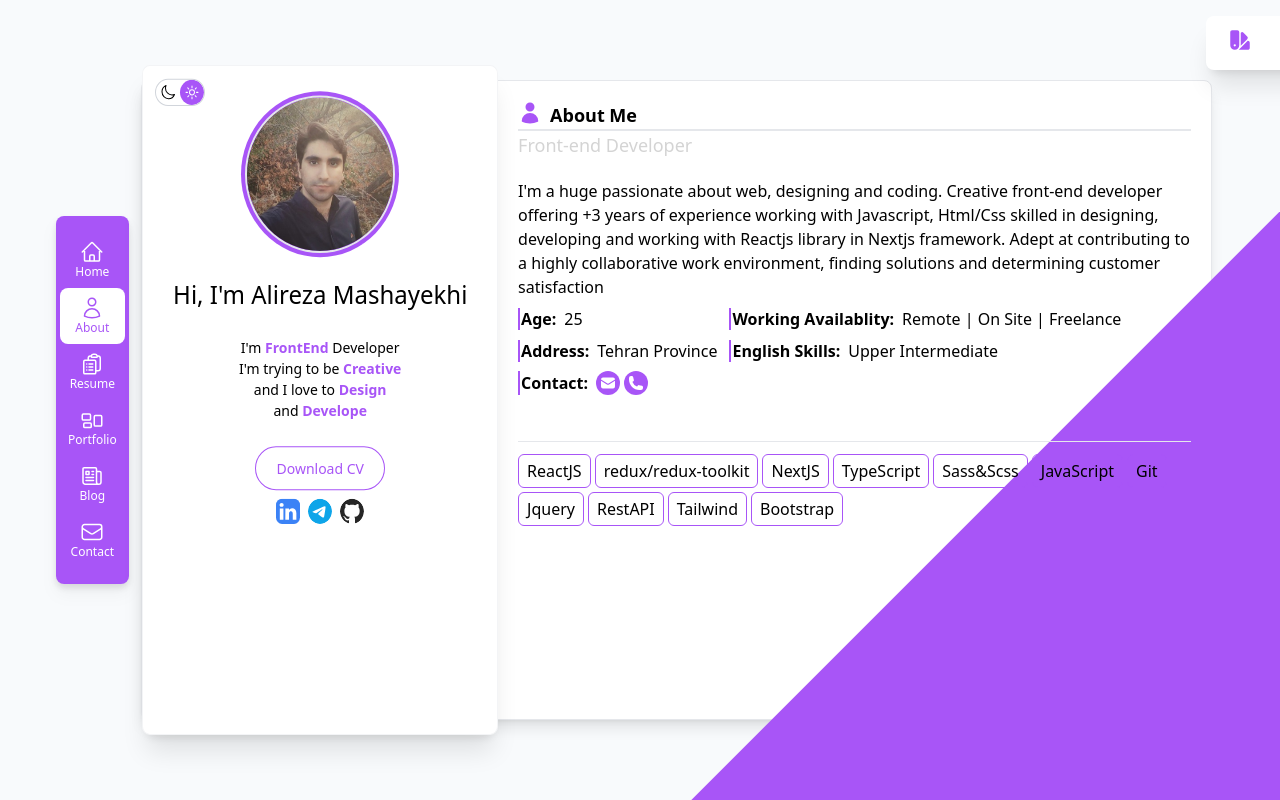
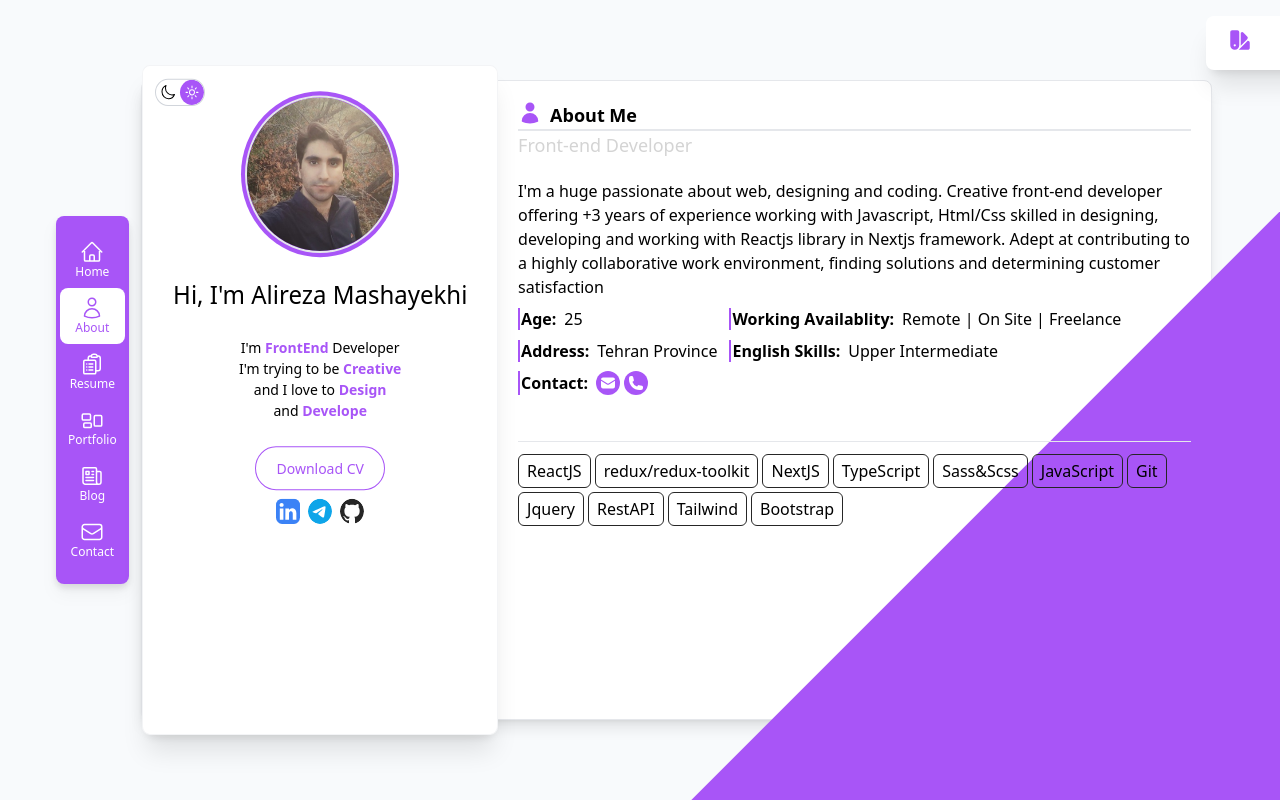
Before and after one commit to maalireza51/resume, a Next.js app: page /about in a window 1280 px wide. Built offline with nearby package versions, Linux system fonts and the light colour scheme.

Commit message:
about/keyword/border

```diff
--- a/pages/about/index.js
+++ b/pages/about/index.js
@@ -9,7 +9,9 @@ const index = () => {
           <h3 className="text-lg font-bold ml-2">About Me</h3>
         </div>
         <div className="mb-10">
-          <h3 className="text-lg font-thin mb-5 text-neutral-300">Front-end Developer</h3>
+          <h3 className="text-lg font-thin mb-5 text-neutral-300">
+            Front-end Developer
+          </h3>
           <p>
             I'm a huge passionate about web, designing and coding. Creative
             front-end developer offering +3 years of experience working with
@@ -22,11 +24,15 @@ const index = () => {
           <div className="flex flex-col md:flex-row flex-wrap mb-10">
             <div>
               <div className=" flex-1 mr-3 pt-2">
-                <span className="font-semibold mr-2 pl-px border-l-2 border-skin ">Age:</span>
+                <span className="font-semibold mr-2 pl-px border-l-2 border-skin ">
+                  Age:
+                </span>
                 25
               </div>
               <div className=" flex-1 mr-3 pt-2">
-                <span className="font-semibold mr-2 pl-px border-l-2 border-skin ">Address:</span>
+                <span className="font-semibold mr-2 pl-px border-l-2 border-skin ">
+                  Address:
+                </span>
                 <span className="whitespace-nowrap">Tehran Province</span>
               </div>
             </div>
@@ -66,37 +72,37 @@ const index = () => {
               </div>
             </div>
           </div>
-          <hr/>
+          <hr />
           <div className="flex flex-wrap gap-1 mt-3">
-            <span className="rounded-md border border-skin py-1 px-2">
+            <span className="rounded-md border border-neutral-800 dark:border-neutral-100 py-1 px-2">
               ReactJS
             </span>
-            <span className="rounded-md border border-skin py-1 px-2">
+            <span className="rounded-md border border-neutral-800 dark:border-neutral-100 py-1 px-2">
               redux/redux-toolkit
             </span>
-            <span className="rounded-md border border-skin py-1 px-2">
+            <span className="rounded-md border border-neutral-800 dark:border-neutral-100 py-1 px-2">
               NextJS
             </span>
-            <span className="rounded-md border border-skin py-1 px-2">
+            <span className="rounded-md border border-neutral-800 dark:border-neutral-100 py-1 px-2">
               TypeScript
             </span>
-            <span className="rounded-md border border-skin py-1 px-2">
+            <span className="rounded-md border border-neutral-800 dark:border-neutral-100 py-1 px-2">
               Sass&Scss
             </span>
-            <span className="rounded-md border border-skin py-1 px-2">
+            <span className="rounded-md border border-neutral-800 dark:border-neutral-100 py-1 px-2">
               JavaScript
             </span>
-            <span className="rounded-md border border-skin py-1 px-2">Git</span>
-            <span className="rounded-md border border-skin py-1 px-2">
+            <span className="rounded-md border border-neutral-800 dark:border-neutral-100 py-1 px-2">Git</span>
+            <span className="rounded-md border border-neutral-800 dark:border-neutral-100 py-1 px-2">
               Jquery
             </span>
-            <span className="rounded-md border border-skin py-1 px-2">
+            <span className="rounded-md border border-neutral-800 dark:border-neutral-100 py-1 px-2">
               RestAPI
             </span>
-            <span className="rounded-md border border-skin py-1 px-2">
+            <span className="rounded-md border border-neutral-800 dark:border-neutral-100 py-1 px-2">
               Tailwind
             </span>
-            <span className="rounded-md border border-skin py-1 px-2">
+            <span className="rounded-md border border-neutral-800 dark:border-neutral-100 py-1 px-2">
               Bootstrap
             </span>
           </div>
```
